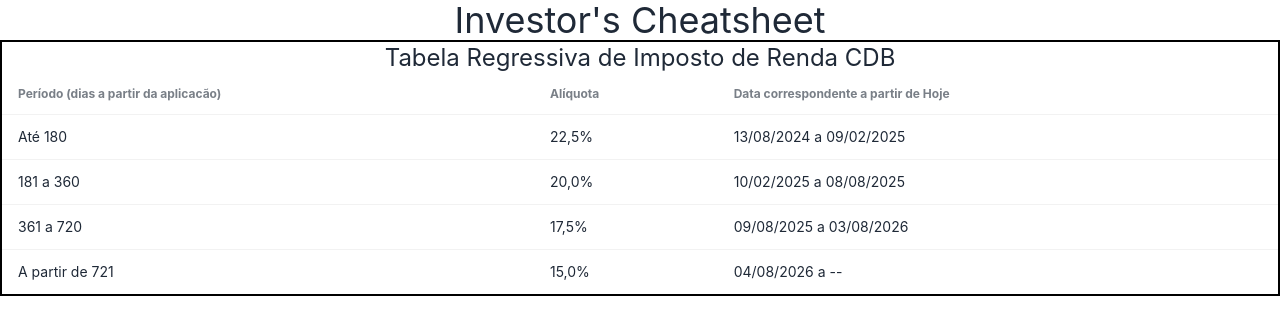
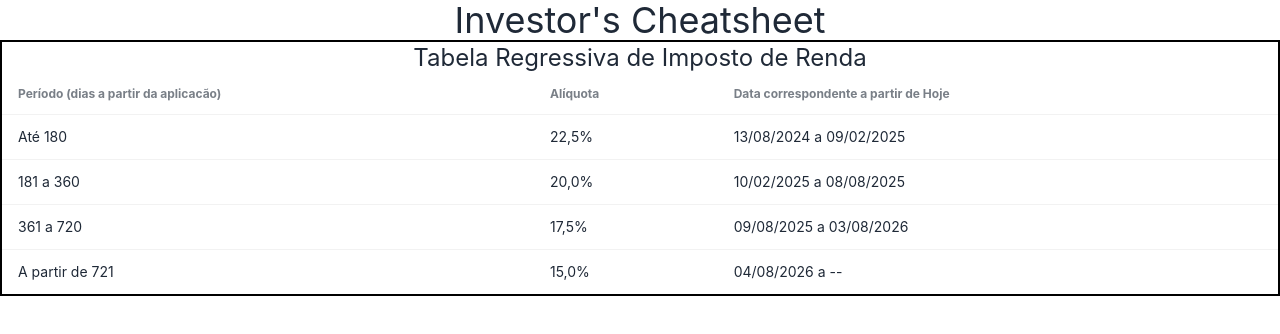
Before and after one commit to dmelo/investors-cheatsheet, a React (Create React App) app: page / in a window 1280 px wide. Shown: the top 334 px of the page. Built offline with nearby package versions, Linux system fonts and the light colour scheme.

Commit message:
Rename component to RegressiveTaxTable

```diff
--- a/src/App.tsx
+++ b/src/App.tsx
@@ -1,12 +1,12 @@
 import React from 'react';
-import {CDBTable} from './components/CDBTable';
+import RegressiveTaxTable from './components/RegressiveTaxTable';
 import './App.css';
 
 function App() {
   return (
     <div className="App">
       <h1 className="text-4xl">Investor's Cheatsheet</h1>
-      <CDBTable />
+      <RegressiveTaxTable />
     </div>
 
   );
--- a/src/components/CDBTable/index.tsx
+++ b/src/components/RegressiveTaxTable/index.tsx
@@ -9,7 +9,7 @@ type CDBTableProps = {
     // Define props here
 };
 
-export const CDBTable: React.FC<CDBTableProps> = () => {
+const RegressiveTaxTable: React.FC<CDBTableProps> = () => {
   let cdbData = [
     {
       "period": "Até 180",
@@ -40,7 +40,7 @@ export const CDBTable: React.FC<CDBTableProps> = () => {
     return (
 
     <div className="border-solid border-2 border-black">
-    <h2 className="text-2xl">Tabela Regressiva de Imposto de Renda CDB</h2>
+    <h2 className="text-2xl">Tabela Regressiva de Imposto de Renda</h2>
     <table className="table">
         <thead>
             <tr>
@@ -65,3 +65,5 @@ export const CDBTable: React.FC<CDBTableProps> = () => {
     </div>
     );
 };
+
+export default RegressiveTaxTable;
```
